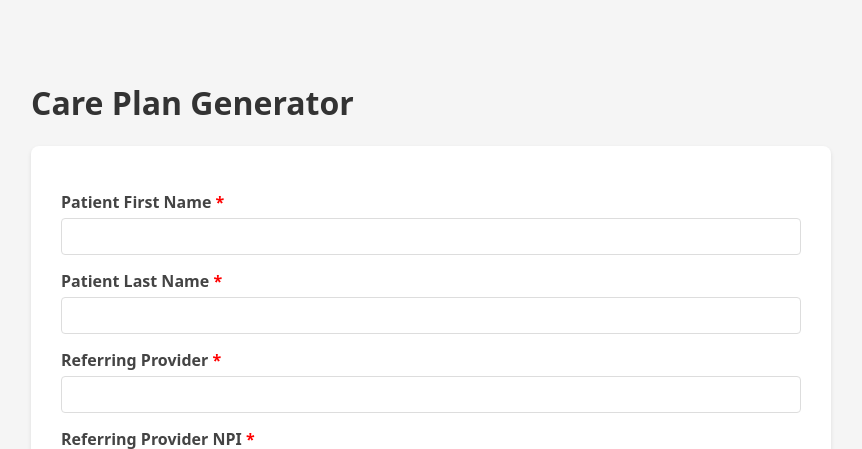
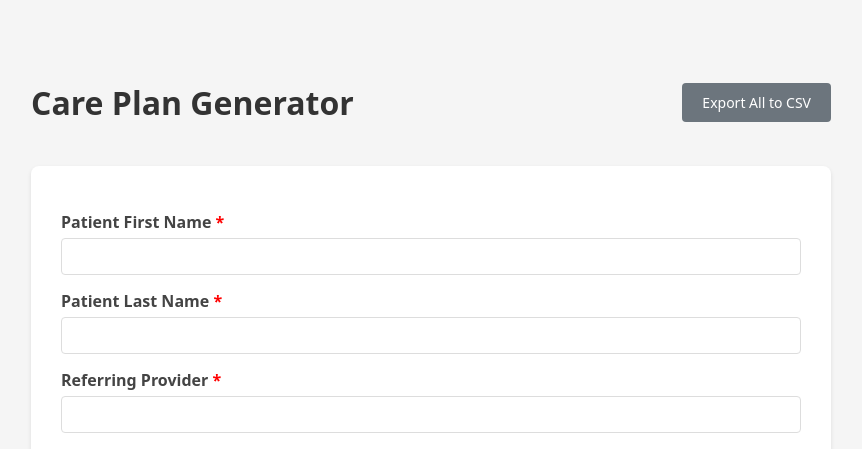
Before and after one commit to FrazierAndrew/careplan-generator, a FastAPI app: page / in a window 1280 px wide. Shown: the top 449 px of the page, without its empty margins (209-1071 px from the left). Run offline with FastAPI, Linux system fonts and the light colour scheme.

Commit message:
Include all fields in CSV export, add export button to UI

```diff
--- a/main.py
+++ b/main.py
@@ -85,13 +85,13 @@ async def export_care_plans():
     if not care_plans:
         return JSONResponse(content={"error": "No care plans to export"}, status_code=404)
 
-    # Create CSV in memory
+    # Create CSV in memory - include all fields
     output = io.StringIO()
     fieldnames = [
         "id", "patient_first_name", "patient_last_name", "patient_mrn",
         "referring_provider", "referring_provider_npi", "primary_diagnosis",
         "medication_name", "additional_diagnoses", "medication_history",
-        "created_at"
+        "patient_records", "generated_plan", "created_at"
     ]
     writer = csv.DictWriter(output, fieldnames=fieldnames, extrasaction="ignore")
     writer.writeheader()
--- a/templates/index.html
+++ b/templates/index.html
@@ -108,10 +108,32 @@
         small {
             color: #666;
         }
+        .header {
+            display: flex;
+            justify-content: space-between;
+            align-items: center;
+            margin-bottom: 20px;
+        }
+        .export-btn {
+            padding: 10px 20px;
+            background: #6c757d;
+            color: white;
+            border: none;
+            border-radius: 4px;
+            cursor: pointer;
+            font-size: 14px;
+            text-decoration: none;
+        }
+        .export-btn:hover {
+            background: #5a6268;
+        }
     </style>
 </head>
 <body>
-    <h1>Care Plan Generator</h1>
+    <div class="header">
+        <h1>Care Plan Generator</h1>
+        <a href="/export" class="export-btn">Export All to CSV</a>
+    </div>
 
     <form id="careplan-form">
         <label class="required" for="patient_first_name">Patient First Name</label>
```
